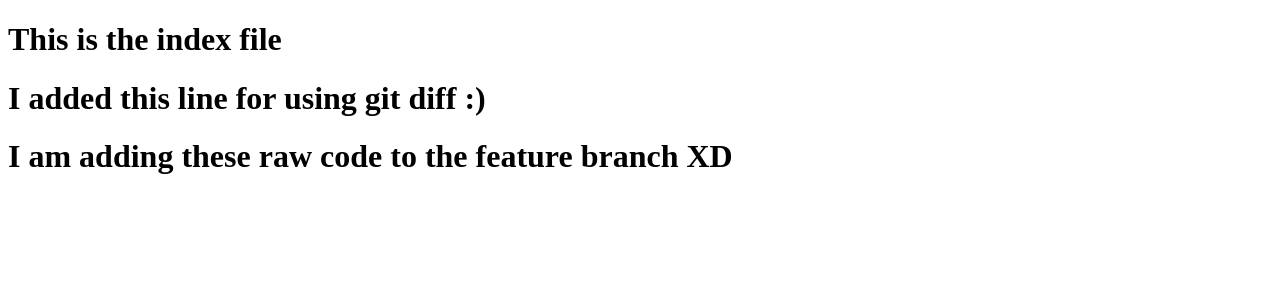
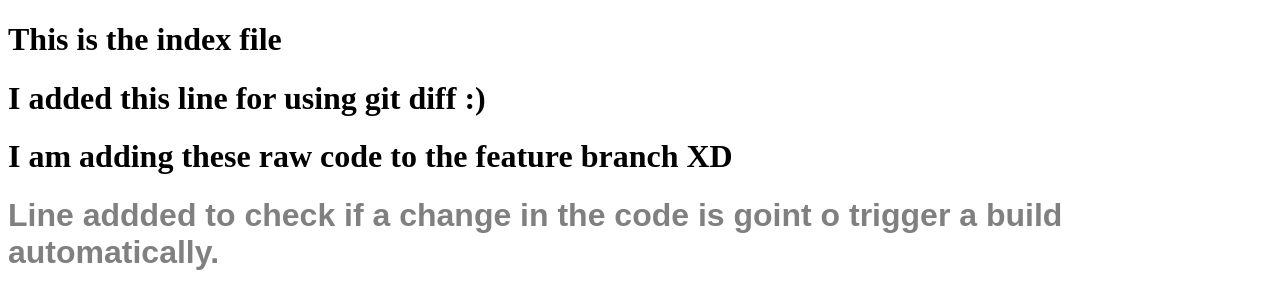
Before and after one commit to 2021mt70083/Assignment_Devops, a plain HTML site: page src/index.html in a window 1280 px wide. Drawn offline with Linux system fonts and the light colour scheme.

Commit message:
Add new line to check if Jenkins build is triggered automatically

```diff
--- a/src/index.html
+++ b/src/index.html
@@ -10,5 +10,9 @@
     <h1>This is the index file</h1>
     <h1>I added this line for using git diff :)</h1>
     <h1>I am adding these raw code to the feature branch XD</h1>
+    <h1 style="color: grey; font-family: sans-serif">
+      Line addded to check if a change in the code is goint o trigger a build
+      automatically.
+    </h1>
   </body>
 </html>
```
